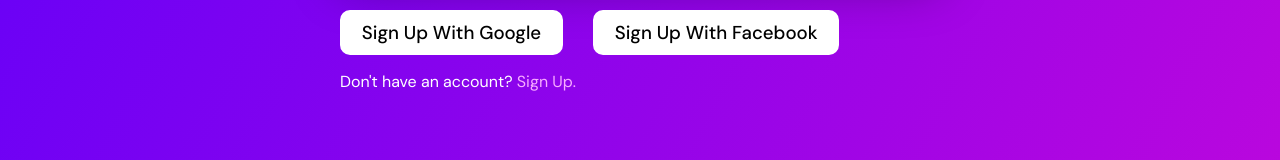
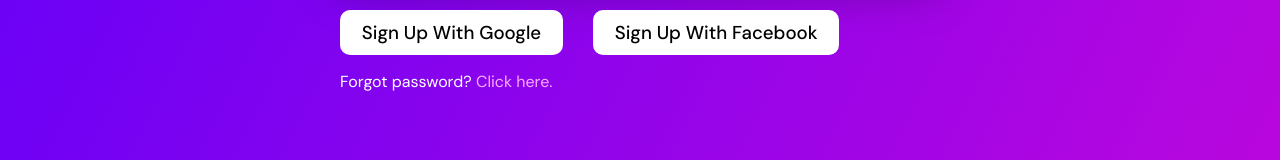
Before and after one commit to subatuba21/inalongtime, a React (Create React App) app in the folder frontend/: page /login in a window 1280 px wide. Shown: the part 443-603 px from the top of the page. Built offline with nearby package versions, Linux system fonts and the light colour scheme; a web font is replaced by a local one.

Commit message:
Added links to login and register page

```diff
--- a/frontend/src/pages/loginPage/loginPage.tsx
+++ b/frontend/src/pages/loginPage/loginPage.tsx
@@ -1,6 +1,7 @@
 /* eslint-disable react/prop-types */
 /* eslint-disable react/display-name */
 import Button from 'react-bootstrap/esm/Button';
+import {Link} from 'react-router-dom';
 import {Footer} from '../../components/footer/footer';
 import {IndexNavbar} from '../../components/indexNavbar/indexNavbar';
 import {LoginForm} from './loginForm/loginForm';
@@ -16,7 +17,8 @@
         <Button variant='primary'>Sign Up With Facebook</Button>
       </div>
       <div className={`${styles.centeredDiv} block-centered whiteText`}>
-      Don&apos;t have an account? <a className='pinkText'>Sign Up.</a>
+      Forgot password?&nbsp;
+        <Link className='pinkText' to='/forgot'>Click here.</Link>
       </div>
     </div>
     <Footer></Footer>
--- a/frontend/src/pages/registerPage/registerPage.tsx
+++ b/frontend/src/pages/registerPage/registerPage.tsx
@@ -1,4 +1,5 @@
 import Button from 'react-bootstrap/esm/Button';
+import {Link} from 'react-router-dom';
 import {Footer} from '../../components/footer/footer';
 import {IndexNavbar} from '../../components/indexNavbar/indexNavbar';
 import {RegisterForm} from './registerForm/registerForm';
@@ -14,7 +15,7 @@
         <Button variant='primary'>Sign Up With Facebook</Button>
       </div>
       <div className={`${styles.centeredDiv} block-centered whiteText`}>
-      Have an account? <a className='pinkText'>Log In.</a>
+      Have an account? <Link className='pinkText' to='/login'>Log in.</Link>
       </div>
     </div>
     <Footer></Footer>
```
